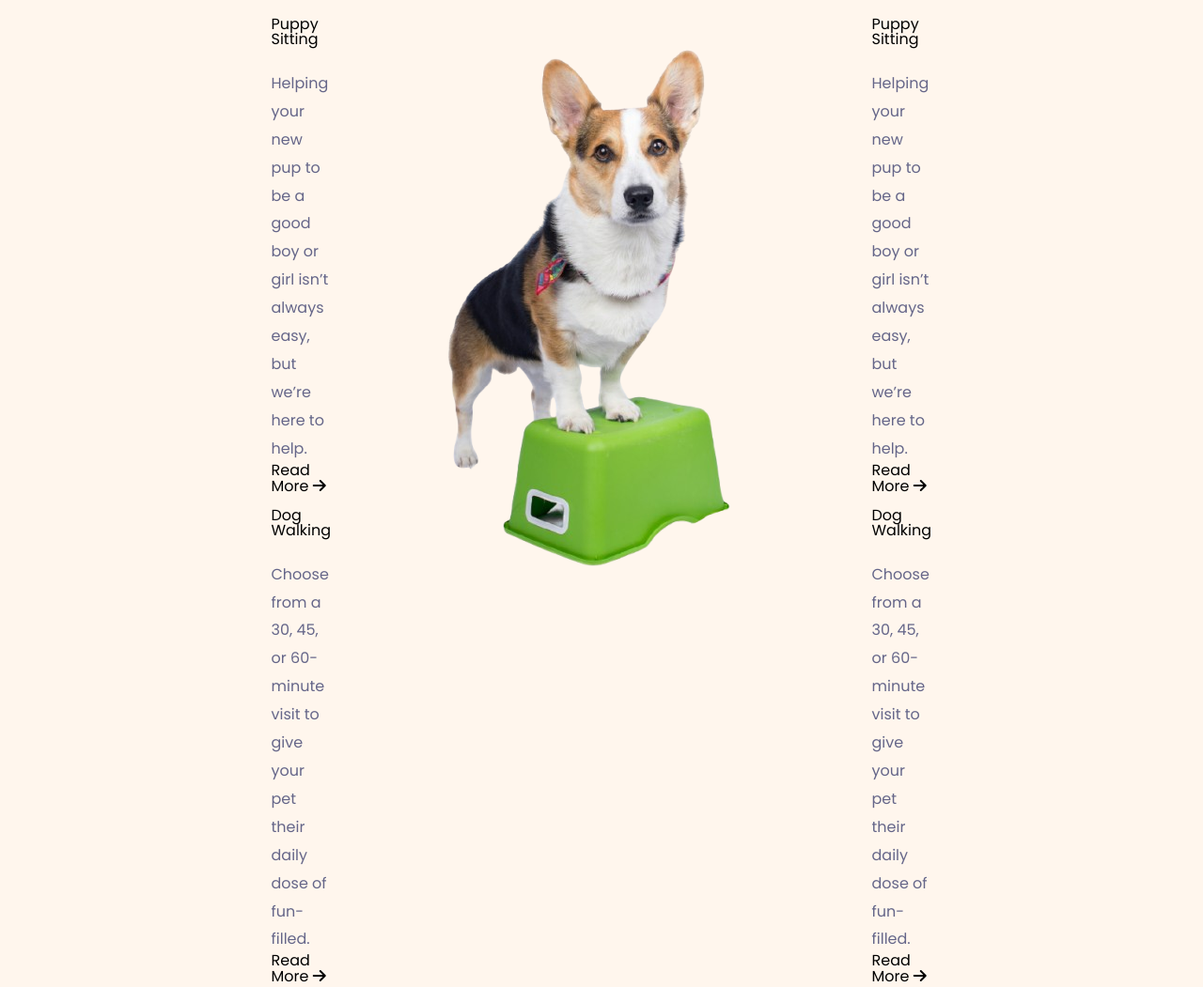
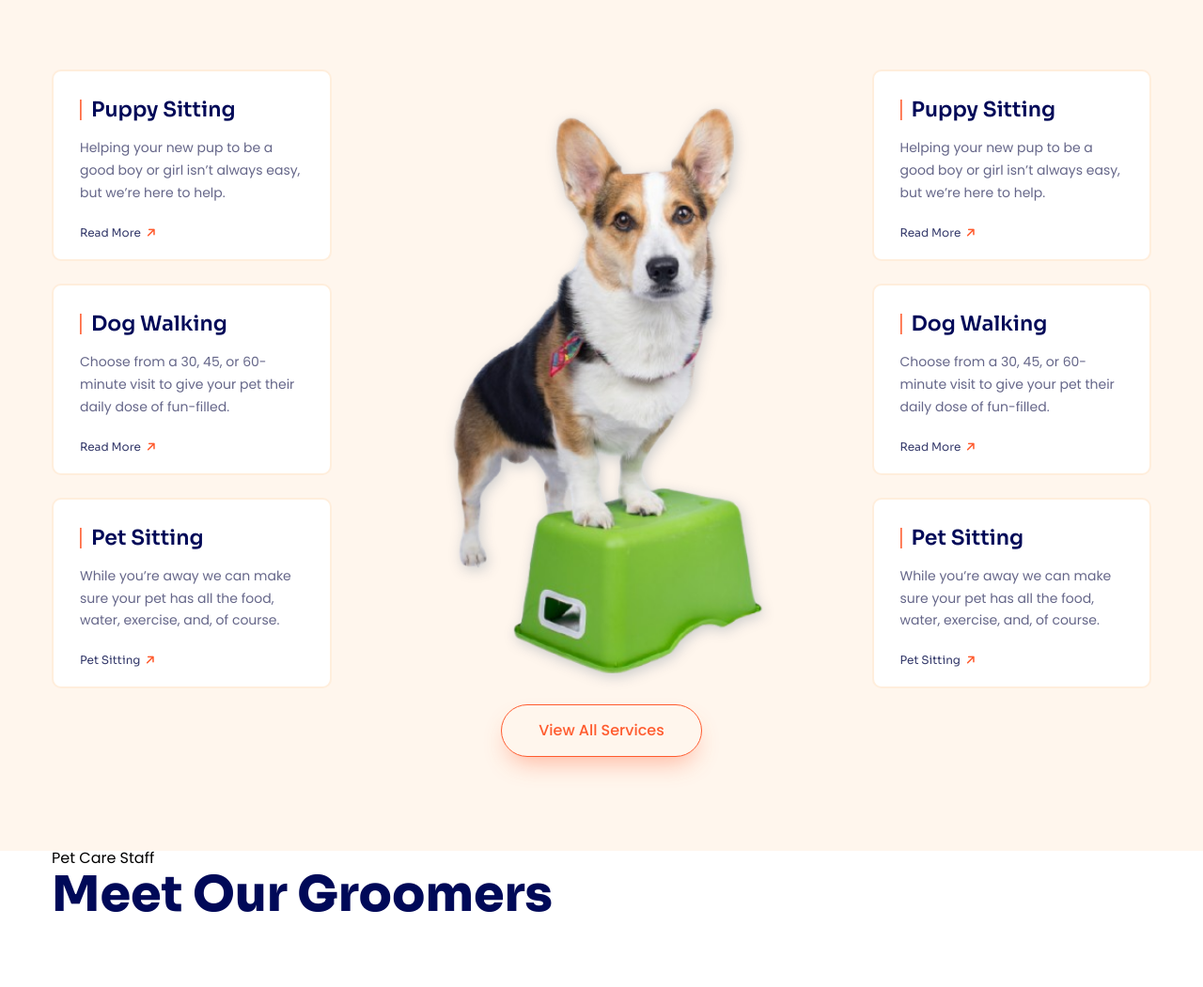
Before and after one commit to thanhthienz22016/htmlcss-project-04, a plain HTML site: page index.html in a window 1280 px wide. Shown: the part 2473-3524 px from the top of the page at 94% size. Drawn offline with Linux system fonts and the light colour scheme.

Commit message:
Done section Services

```diff
--- a/assets/css/style.css
+++ b/assets/css/style.css
@@ -43,6 +43,13 @@ a {
     font-size: 5.2rem;
     font-weight: 700;
     line-height: 1.19;
+}
+
+.heading-common-2 {
+    color: #000958;
+    font-family: Sora, sans-serif;
+    font-size: 2.2rem;
+    font-weight: 600;
 }
 
 .desc-common {
@@ -549,7 +556,113 @@ a {
 }
 
 .services__grid {
+    margin-top: 71px;
     display: grid;
-    grid-template: auto / 64px 447px 64px;
+    grid-template: auto / 1fr 447px 1fr;
     column-gap: 64px;
 }
+
+.services__box {
+    padding: 30px 28px 22px 28px;
+    border-radius: 10px;
+    border: 2px solid rgba(255, 188, 122, 0.26);
+    background: #FFF;
+}
+
+.services__box+.services__box {
+    margin-top: 24px;
+}
+
+.services__heading-2 {
+    position: relative;
+    padding-left: 12px;
+}
+
+.services__heading-2::before {
+    content: "";
+    display: inline-block;
+    position: absolute;
+    left: 0;
+    width: 2px;
+    height: 22px;
+    background: linear-gradient(90deg, #FF5B2E 0.39%, #FFA187 100.29%);
+}
+
+.services__desc {
+    margin-top: 18px;
+    font-size: 1.4rem;
+    line-height: 1.71;
+}
+
+.services__cta {
+    display: flex;
+    align-items: center;
+    column-gap: 6px;
+    margin-top: 24px;
+    color: #34396A;
+    font-family: Sora, sans-serif;
+    font-size: 1.2rem;
+    transition: color 0.3s ease;
+}
+
+.services__cta:hover {
+    color: var(--primary-color-2);
+}
+
+.services__icon {
+    color: var(--primary-color-2);
+    rotate: -45deg;
+    transition: rotate 0.3s ease;
+}
+
+.services__cta:hover .services__icon {
+    rotate: 0deg;
+}
+
+.services__img {
+    width: 447px;
+    height: 643px;
+    object-fit: cover;
+    filter: drop-shadow(2px 4px 7px #ccc);
+}
+
+.services__btn {
+    position: relative;
+    display: flex;
+    align-items: center;
+    justify-content: center;
+    margin: 30px auto 0 auto;
+    width: 214px;
+    min-width: 214px;
+    font-weight: 500;
+    color: var(--primary-color-2);
+    border: 1px solid var(--primary-color-2);
+    z-index: 2;
+    overflow: hidden;
+    transition: color 0.7s ease-in-out;
+}
+
+.services__btn:hover {
+    color: #fff;
+}
+
+.services__btn::after {
+    content: "";
+    display: inline-block;
+    position: absolute;
+    top: 0;
+    right: 0;
+    bottom: 0;
+    width: 0;
+    height: 100%;
+    background: var(--primary-color-2);
+    z-index: -1;
+    transition: width 0.6s ease-in-out, left 0.6s ease-in-out, right 0.6s ease-in-out;
+    border-color: var(--primary-color-2);
+    /* border-radius: 31px; */
+}
+
+.services__btn:hover::after {
+    width: 100%;
+    left: 0;
+}
--- a/index.html
+++ b/index.html
@@ -251,6 +251,7 @@
             </div>
         </section>
 
+        <!-- Services -->
         <section class="services">
             <div class="container">
                 <div class="services__wapper">
@@ -266,7 +267,7 @@
                         <!-- Content wapper box -->
                         <div class="services__grid-wapper">
                             <section class="services__box">
-                                <h3 class="services__heading">
+                                <h3 class="services__heading-2 heading-common-2">
                                     Puppy Sitting
                                 </h3>
                                 <p class="services__desc desc-common">
@@ -274,13 +275,13 @@
                                     help.
                                 </p>
 
-                                <div class="services__cta">
+                                <a href="#!" class="services__cta">
                                     Read More
                                     <i class="fa-solid fa-arrow-right services__icon"></i>
-                                </div>
+                                </a>
                             </section>
                             <section class="services__box">
-                                <h3 class="services__heading">
+                                <h3 class="services__heading-2 heading-common-2">
                                     Dog Walking
                                 </h3>
                                 <p class="services__desc desc-common">
@@ -288,13 +289,65 @@
                                     fun-filled.
                                 </p>
 
-                                <div class="services__cta">
+                                <a href="#!" class="services__cta">
                                     Read More
                                     <i class="fa-solid fa-arrow-right services__icon"></i>
-                                </div>
+                                </a>
                             </section>
                             <section class="services__box">
-                                <h3 class="services__heading">
+                                <h3 class="services__heading-2 heading-common-2">
+                                    Pet Sitting
+                                </h3>
+                                <p class="services__desc desc-common ">
+                                    While you’re away we can make sure your pet has all the food, water, exercise, and,
+                                    of
+                                    course. </p>
+
+                                <a href="#!" class="services__cta">
+                                    Pet Sitting
+                                    <i class="fa-solid fa-arrow-right services__icon"></i>
+                                </a>
+                            </section>
+                        </div>
+                        <!-- Cotent image -->
+                        <div class="service__grid-image">
+                            <figure class="service__image">
+                                <img class="services__img" src="./assets/img/service-img.png" alt="Our Services">
+                            </figure>
+                            <a href="#!" class="services__btn btn">View All Services</a>
+                        </div>
+                        <!-- Content wapper box -->
+                        <div class="services__grid-wapper">
+                            <section class="services__box">
+                                <h3 class="services__heading-2 heading-common-2">
+                                    Puppy Sitting
+                                </h3>
+                                <p class="services__desc desc-common">
+                                    Helping your new pup to be a good boy or girl isn’t always easy, but we’re here to
+                                    help.
+                                </p>
+
+                                <a href="#!" class="services__cta">
+                                    Read More
+                                    <i class="fa-solid fa-arrow-right services__icon"></i>
+                                </a>
+                            </section>
+                            <section class="services__box">
+                                <h3 class="services__heading-2 heading-common-2">
+                                    Dog Walking
+                                </h3>
+                                <p class="services__desc desc-common">
+                                    Choose from a 30, 45, or 60-minute visit to give your pet their daily dose of
+                                    fun-filled.
+                                </p>
+
+                                <a href="#!" class="services__cta">
+                                    Read More
+                                    <i class="fa-solid fa-arrow-right services__icon"></i>
+                                </a>
+                            </section>
+                            <section class="services__box">
+                                <h3 class="services__heading-2 heading-common-2">
                                     Pet Sitting
                                 </h3>
                                 <p class="services__desc desc-common">
@@ -302,65 +355,27 @@
                                     of
                                     course. </p>
 
-                                <div class="services__cta">
+                                <a href="#!" class="services__cta">
                                     Pet Sitting
                                     <i class="fa-solid fa-arrow-right services__icon"></i>
-                                </div>
-                            </section>
-                        </div>
-                        <!-- Cotent image -->
-                        <div class="service__grid-image">
-                            <figure class="service__image">
-                                <img src="./assets/img/service-img.png" alt="Our Services">
-                            </figure>
-                            <a href="#!" class="service__btn btn"></a>
-                        </div>
-                        <!-- Content wapper box -->
-                        <div class="services__grid-wapper">
-                            <section class="services__box">
-                                <h3 class="services__heading">
-                                    Puppy Sitting
-                                </h3>
-                                <p class="services__desc desc-common">
-                                    Helping your new pup to be a good boy or girl isn’t always easy, but we’re here to
-                                    help.
-                                </p>
-
-                                <div class="services__cta">
-                                    Read More
-                                    <i class="fa-solid fa-arrow-right services__icon"></i>
-                                </div>
-                            </section>
-                            <section class="services__box">
-                                <h3 class="services__heading">
-                                    Dog Walking
-                                </h3>
-                                <p class="services__desc desc-common">
-                                    Choose from a 30, 45, or 60-minute visit to give your pet their daily dose of
-                                    fun-filled.
-                                </p>
-
-                                <div class="services__cta">
-                                    Read More
-                                    <i class="fa-solid fa-arrow-right services__icon"></i>
-                                </div>
-                            </section>
-                            <section class="services__box">
-                                <h3 class="services__heading">
-                                    Pet Sitting
-                                </h3>
-                                <p class="services__desc desc-common">
-                                    While you’re away we can make sure your pet has all the food, water, exercise, and,
-                                    of
-                                    course. </p>
-
-                                <div class="services__cta">
-                                    Pet Sitting
-                                    <i class="fa-solid fa-arrow-right services__icon"></i>
-                                </div>
+                                </a>
                             </section>
                         </div>
                     </div>
+                </div>
+            </div>
+        </section>
+
+        <!-- Team -->
+        <section class="team">
+            <div class="container">
+                <div class="team__header">
+                    <span class="team__span">
+                        Pet Care Staff
+                    </span>
+                    <h2 class="team__heading heading-common">
+                        Meet Our Groomers
+                    </h2>
                 </div>
             </div>
         </section>
@@ -368,5 +383,3 @@
 </body>
 
 </html>
-
-<img src="./assets/img/decor-02.svg" alt="">
```
